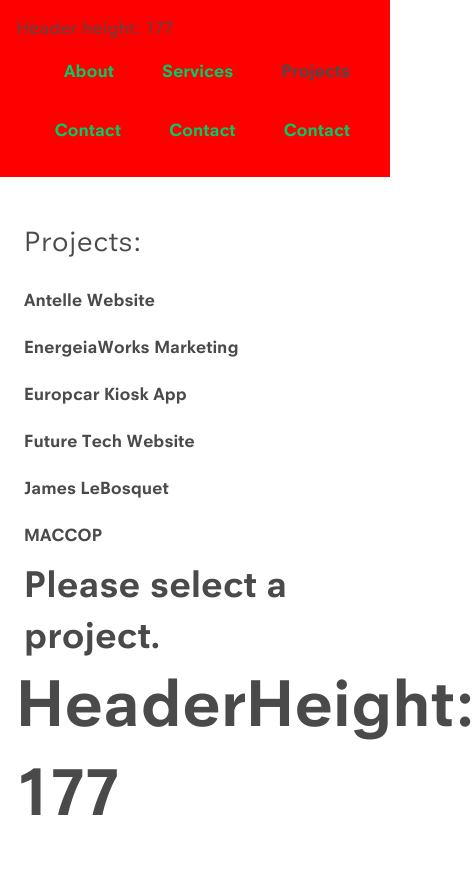
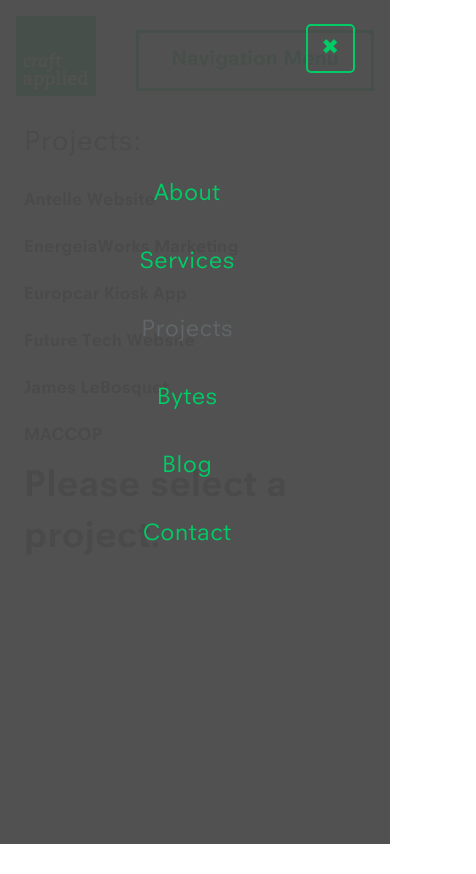
Before and after one commit to darrenbarklie/craftapplied-v3, a React app: page /#/projects in a window 390 px wide. Shown: the whole page, 476 px wide, since content can reach past the window. After the commit the page ends 844 px from the top, so only its background shows below. Built offline with nearby package versions, Linux system fonts and the light colour scheme; a small style sheet from the web is missing.

Commit message:
Responsive nav menu styling

```diff
--- a/src/components/globals/Layout.js
+++ b/src/components/globals/Layout.js
@@ -22,7 +22,7 @@ export class Layout extends Component {
     let headerHeight = document.querySelector('header.main').clientHeight;
     this.setState({ headerHeight })
 
-    let dynamicPaddingTop = headerHeight + 48
+    let dynamicPaddingTop = headerHeight + 32
     this.setState({ dynamicPaddingTop })
   }
 
@@ -39,7 +39,7 @@ export class Layout extends Component {
     return (
       <div id="layout">
 
-        <Header height={this.state.headerHeight} />
+        <Header headerHeight={this.state.headerHeight} />
 
         <Grid fluid className="grid-container stage" style={{paddingTop: this.state.dynamicPaddingTop}}>
           <Switch>
@@ -60,7 +60,6 @@ export class Layout extends Component {
 
           </Switch>
 
-          <h1>HeaderHeight: {this.state.headerHeight}</h1>
         </Grid>
 
       </div>
--- a/src/components/globals/header/Header.js
+++ b/src/components/globals/header/Header.js
@@ -2,7 +2,6 @@ import React from 'react'
 import { Grid, Row } from 'react-flexbox-grid'
 import { NavLink } from 'react-router-dom'
 import { Brand, Navigation } from '.'
-
 
 
 export const Header = (props) => {
@@ -13,17 +12,19 @@ export const Header = (props) => {
 
         <div className="brand">
           <NavLink exact activeClassName="active" to="/">
+
             <Brand />
+
           </NavLink>
         </div>
 
         <div className="nav-primary">
 
-          Header height: {props.height}
-
           <Navigation />
 
-          {/* <button>Navigation</button> */}
+          <button id="nav-open" className="cta">
+            Navigation Menu
+          </button>
 
         </div>
       </div>
--- a/src/components/globals/header/Navigation.js
+++ b/src/components/globals/header/Navigation.js
@@ -1,16 +1,22 @@
 import React from 'react'
 import { NavLink, Link } from 'react-router-dom'
+
+
+
 
 
 export const Navigation = () => {
   return (
     <nav className="primary">
+      <button id="nav-close" className="cta">
+        &#x2716;
+      </button>
       <ul>
         <li><NavLink activeClassName="active" to="/about">About</NavLink></li>
         <li><NavLink activeClassName="active" to="/services">Services</NavLink></li>
         <li><NavLink activeClassName="active" to="/projects">Projects</NavLink></li>
-        <li><NavLink activeClassName="active" to="/contact">Contact</NavLink></li>
-        <li><NavLink activeClassName="active" to="/contact">Contact</NavLink></li>
+        <li><NavLink activeClassName="active" to="/bytes">Bytes</NavLink></li>
+        <li><NavLink activeClassName="active" to="/blog">Blog</NavLink></li>
         <li><NavLink activeClassName="active" to="/contact">Contact</NavLink></li>
       </ul>
     </nav>
--- a/src/sass/globals/_cta.scss
+++ b/src/sass/globals/_cta.scss
@@ -6,6 +6,7 @@ button[type="submit"].cta {
   color: $spring-green;
   background-color: transparent;
   font-size: 1.333rem;
+  text-align: center;
   border: 1px solid $spring-green;
   transition: color 0.33s linear,
               border 1.5s ease-out;
--- a/src/sass/globals/_header.scss
+++ b/src/sass/globals/_header.scss
@@ -4,7 +4,7 @@ header.main {
   width: 100%;
   padding: 1rem 0;
   z-index: 10;
-  background: red;
+  background: $white;
 
   .header-container {
     width: 100%;
@@ -12,21 +12,32 @@ header.main {
     margin: 0 auto;
     padding-left: 16px;
     padding-right: 16px;
-
     display: flex;
     flex-wrap: nowrap;
     justify-content: space-between;
     align-items: center;
+
+    .brand {
+      display: block;
+      width: 8rem;
+      height: auto;
+      margin-right: 2rem;
+      @media (max-width: 575px) {
+        width: 6rem;
+      }
+      @media (max-width: 500px) {
+        width: 5rem;
+      }
+    }
+    #nav-open {
+      display: none;
+      border-width: 3px;
+      @media (max-width: 575px) {
+        display: block;
+      }
+      @media (max-width: 360px) {
+        padding: 0.5rem 1rem;
+      }
+    }
   }
-
-
-  .brand {
-    display: block;
-    width: 8rem;
-    height: 8rem;
-
-    display: none;
-  }
-
-
 }
--- a/src/sass/globals/_navigation.scss
+++ b/src/sass/globals/_navigation.scss
@@ -19,7 +19,56 @@ nav.primary {
       }
     }
   }
+  #nav-close {
+    display: none;
+    position: absolute;
+    right: 2.2rem;
+    padding: 0.5rem 0.85rem 0.6rem;
+    border-width: 2px;
+    border-radius: 5px;
+  }
+  @media (max-width: 575px) {
+    position: fixed;
+    top: 0;
+    left: 0;
+    width: 100vw;
+    height: 100vh;
+    padding: 1.5rem 3rem 1.5rem 2rem;
+    background: rgba($black, 0.96);
+    #nav-close {
+      display: block;
+    }
+    ul {
+      display: none;
+
+      width: 100%;
+      height: 100%;
+      display: flex;
+      flex-direction: column;
+      align-items: center;
+      justify-content: center;
+      li {
+        width: 100%;
+        position: relative;
+        top: -7vh;
+        a {
+
+          width: 100%;
+          font-family: 'NeuzeitOffice-Regular', system;
+          font-size: 1.5rem;
+          text-align: center;
+          &.active {
+            color: $grey-2;
+          }
+          &:hover {
+            background-color: #212121;
+          }
+        }
+      }
+    }
+  }
 }
+
 
 
 // Element : NAV SECONDARY
```
